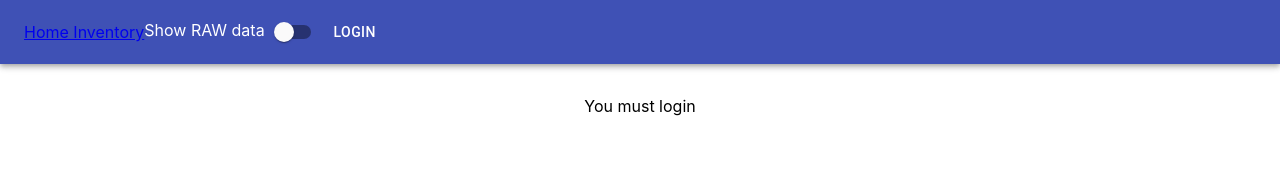
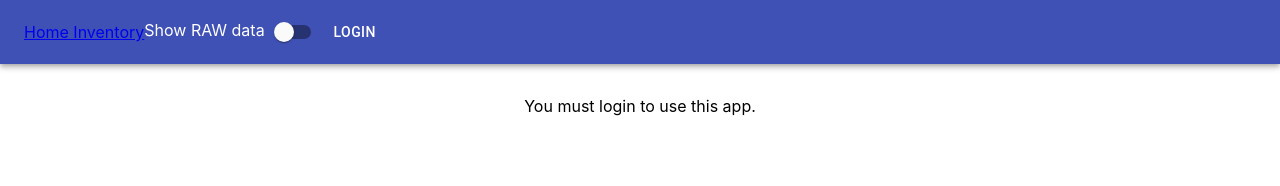
Before and after one commit to alisonhall/Home-Inventory, a React (Create React App) app: page / in a window 1280 px wide. Shown: the top 186 px of the page. Built offline with nearby package versions, Linux system fonts and the light colour scheme; no server answers.

Commit message:
Improve page loading view

```diff
--- a/src/App.tsx
+++ b/src/App.tsx
@@ -6,17 +6,18 @@ import {
   Link
 } from 'react-router-dom';
 
-import { AppBar, Toolbar, Container, Typography, Switch as ToggleSwitch, Button } from '@material-ui/core';
+import { AppBar, Toolbar, Container, Switch as ToggleSwitch, Button } from '@material-ui/core';
 
 import { signIn, signOut, checkLoggedInStatus } from './firebase';
 import Home from './Home';
 import EditForm from './EditForm';
 import ViewItem from './ViewItem';
 import './App.scss';
+import Loader from './Loader';
 
 function App() {
   const [showJSON, setShowJSON] = useState(false);
-  const [isLoggedIn, setIsLoggedIn] = useState(false);
+  const [isLoggedIn, setIsLoggedIn] = useState<boolean | undefined>();
 
   // Get the logged in status from Firebase auth
   useEffect(() => {
@@ -63,15 +64,16 @@ function App() {
                 inputProps={{ 'aria-label': 'Toggle JSON' }}
               />
             </label>
-            {isLoggedIn
+            {typeof isLoggedIn !== 'undefined' && (isLoggedIn
               ? <Button color="inherit" onClick={signOut}>Logout</Button>
-                : <Button color="inherit" onClick={signIn}>Login</Button>}
+              : <Button color="inherit" onClick={signIn}>Login</Button>)}
           </Toolbar>
         </AppBar>
         <Container className="container" maxWidth="sm">
-          {isLoggedIn
+          {typeof isLoggedIn === 'undefined' && <Loader />}
+          {typeof isLoggedIn !== 'undefined' && (isLoggedIn
             ? routes
-            : <p>You must login</p>}
+            : <p>You must login to use this app.</p>)}
         </Container>
       </div>
     </Router>
--- a/src/firebase.ts
+++ b/src/firebase.ts
@@ -42,7 +42,7 @@ export const signOut = () => (
     })
 );
 
-export const checkLoggedInStatus = (setIsLoggedIn: Dispatch<SetStateAction<boolean>>) => {
+export const checkLoggedInStatus = (setIsLoggedIn: Dispatch<SetStateAction<boolean | undefined>>) => {
     firebase.auth().onAuthStateChanged(function (user) {
         if (user) {
             setIsLoggedIn(true);
```
Lines whose indentation alone changed are shown as unchanged.
